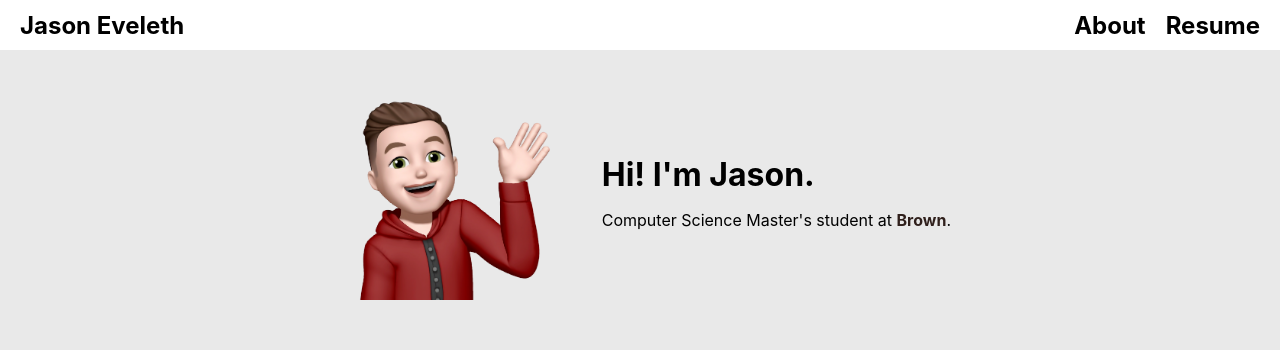
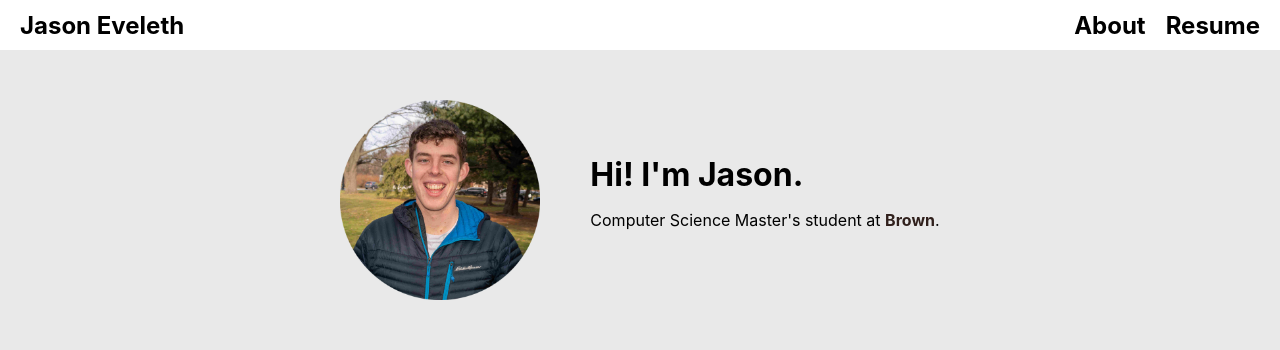
Before and after one commit to jasoneveleth/jasoneveleth.github.io, a Vue app: page / in a window 1280 px wide. Shown: the top 350 px of the page. Built offline with nearby package versions, Linux system fonts and the light colour scheme.

Commit message:
new profile pic

```diff
--- a/src/components/blurb.vue
+++ b/src/components/blurb.vue
@@ -1,6 +1,6 @@
 <template>
   <div class="main">
-    <img src="/memoji.png">
+    <img src="/profile_circle.png">
     <div class="blurb">
       <h1>Hi! I'm Jason.</h1>
       <p>
--- a/src/components/projects.vue
+++ b/src/components/projects.vue
@@ -1,6 +1,5 @@
 <template>
   <div class="main">
-    <!-- TODO FIXME @/ -->
     <tile
       img_src="/blog.jpg"
       post="https://www.jasoneveleth.com/blog/2023/07/20/why-a-blog"
@@ -19,10 +18,6 @@
       iframe_src="https://www.jasoneveleth.com/blog/2023/07/20/voronoi"
       url="https://github.com/jasoneveleth/voronoi2"
       title="Voronoi"/>
-    <!-- <div class="tile">strava problem</div> -->
-    <!-- <div class="tile">hdcms</div> -->
-    <!-- <div class="tile">notes app</div> -->
-    <!-- <div class="tile">b+w colorizer</div> -->
   </div>
 </template>
 
```
